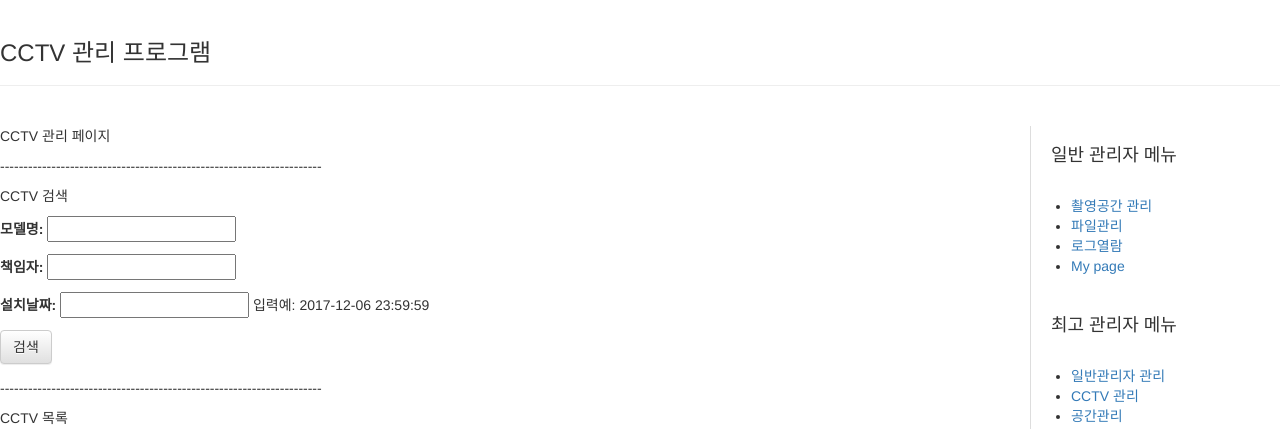
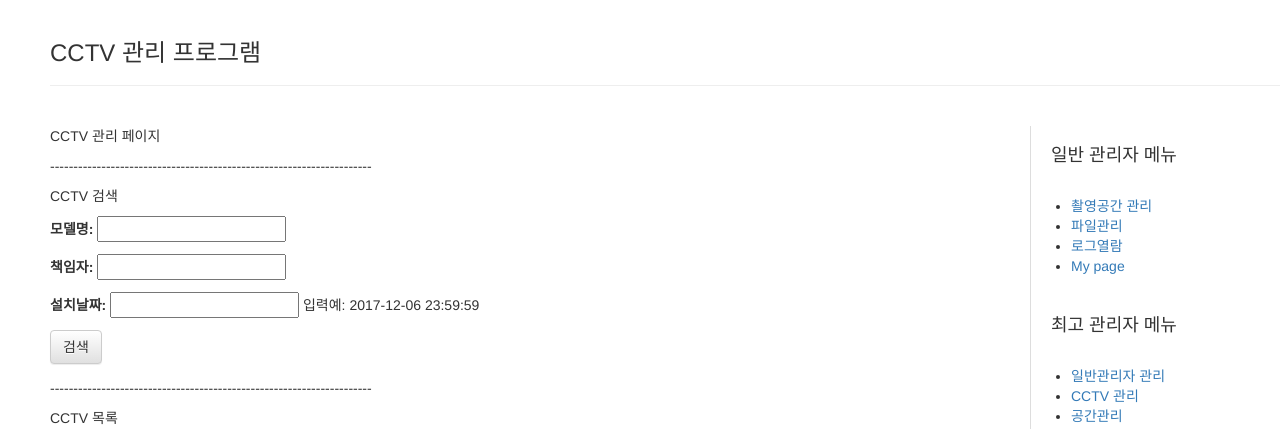
Before and after one commit to bomul0327/DatabaseProject1, a Django app: page /cctv_manage in a window 1280 px wide. Shown: the top 429 px of the page. Run offline with Django 3.2, Linux system fonts and the light colour scheme; data comes from the database, SQL or seed files in the repository; some libraries are stand-ins or nearby versions.

Commit message:
html 양식 수정

```diff
--- a/cctv/templates/cctv/base.html
+++ b/cctv/templates/cctv/base.html
@@ -40,15 +40,18 @@
         </nav>
         </aside>
         <content>
+          <section>
                 {% block content %}
                 {% endblock %}
+          </section>
         </content>
         <style>
           body{}
           article{}
-          header{}
+          header{margin-left: 50px;}
           aside{float:right; width:250px; padding: 0px; height: 100%;}
-          content{margin-left: 250px; padding: 20px;}
+          content{padding: 20px;}
+          section{margin-left: 50px;}
           nav{
             width:200px;
             border-left:1px solid #ddd;
```
